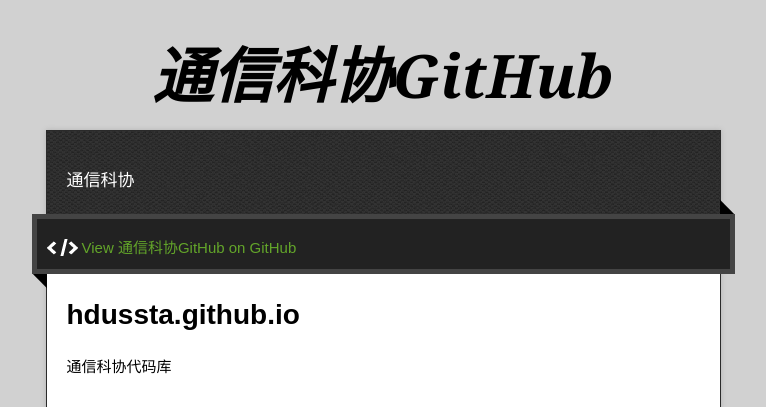
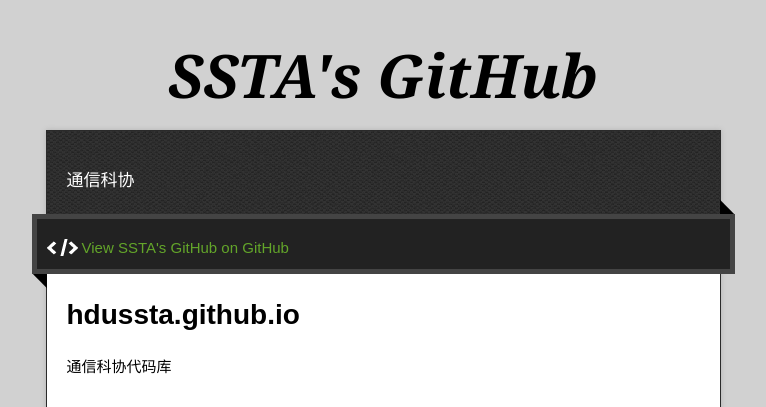
Before and after one commit to hdussta/hdussta.github.io, a plain HTML site: page index.html in a window 1280 px wide. Shown: the top 407 px of the page, without its empty margins (257-1023 px from the left). Drawn offline with nearby package versions, Linux system fonts and the light colour scheme.

Commit message:
Update index.html

```diff
--- a/index.html
+++ b/index.html
@@ -11,7 +11,7 @@
   <script type="text/javascript" src="https://ajax.googleapis.com/ajax/libs/jquery/1.7.1/jquery.min.js"></script>
   <script type="text/javascript" src="javascripts/script.js"></script>
 
-  <title>通信科协GitHub</title>
+  <title>SSTA's GitHub</title>
   <meta name="description" content="通信科协">
 
   <meta name="viewport" content="width=device-width,initial-scale=1">
@@ -22,14 +22,14 @@
 
   <div class="wrapper">
     <header>
-      <h1 class="title">通信科协GitHub</h1>
+      <h1 class="title">SSTA's GitHub</h1>
     </header>
     <div id="container">
       <p class="tagline">通信科协</p>
       <div id="main" role="main">
         <div class="download-bar">
         <div class="inner">
-          <a href="https://github.com/hdussta" class="code">View 通信科协GitHub on GitHub</a>
+          <a href="https://github.com/hdussta" class="code">View SSTA's GitHub on GitHub</a>
         </div>
         <span class="blc"></span><span class="trc"></span>
         </div>
```
